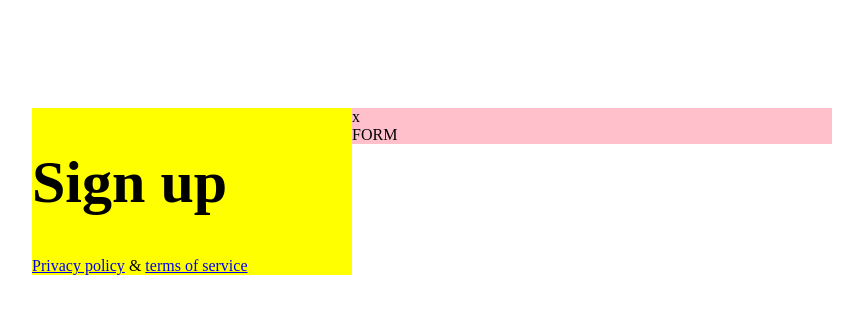
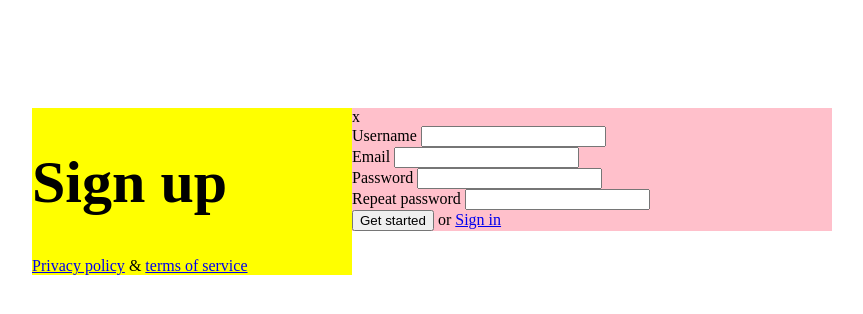
Before and after one commit to front-end-by-rimantas/29-grupe-sign-up, a plain HTML site: page index.html in a window 1280 px wide. Shown: the whole page, without its empty margins (208-1071 px from the left). Drawn offline with Linux system fonts and the light colour scheme.

Commit message:
Form HTML #2

```diff
--- /dev/null
+++ b/css/form.css
@@ -0,0 +1,14 @@
+.form {
+}
+.form-row {
+}
+.form-row > label {
+}
+.form-row > input {
+}
+.form-row > button {
+}
+.form-row > span {
+}
+.form-row > a {
+}
--- a/css/main.css
+++ b/css/main.css
@@ -33,6 +33,3 @@ main {
 
 .close {
 }
-
-.form {
-}
--- a/index.html
+++ b/index.html
@@ -6,7 +6,11 @@
     <meta http-equiv="X-UA-Compatible" content="IE=edge">
     <meta name="viewport" content="width=device-width, initial-scale=1.0">
     <title>Sign up</title>
+    <!-- base style -->
     <link rel="stylesheet" href="./css/main.css">
+    <!-- 3rd-party components style -->
+    <!-- components style -->
+    <link rel="stylesheet" href="./css/form.css">
 </head>
 
 <body>
@@ -22,7 +26,27 @@
         <div class="right-column">
             <div class="close">x</div>
             <form class="form">
-                FORM
+                <div class="form-row">
+                    <label for="">Username</label>
+                    <input type="text">
+                </div>
+                <div class="form-row">
+                    <label for="">Email</label>
+                    <input type="text">
+                </div>
+                <div class="form-row">
+                    <label for="">Password</label>
+                    <input type="text">
+                </div>
+                <div class="form-row">
+                    <label for="">Repeat password</label>
+                    <input type="text">
+                </div>
+                <div class="form-row">
+                    <button type="submit">Get started</button>
+                    <span>or</span>
+                    <a href="#">Sign in</a>
+                </div>
             </form>
         </div>
     </main>
```
